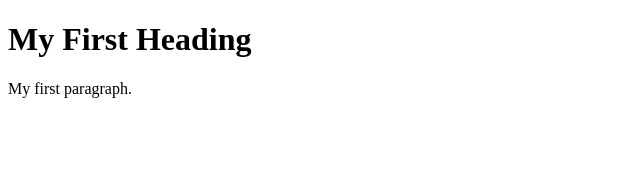
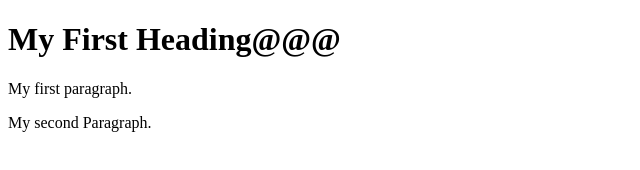
Before and after one commit to SuryaPratapSinghShekhawat01/javascript_test, a plain HTML site: page index.html in a window 1280 px wide. Shown: the whole page, without its empty margins (0-640 px from the left). Drawn offline with Linux system fonts and the light colour scheme.

Commit message:
third commit

```diff
--- a/index.html
+++ b/index.html
@@ -2,8 +2,8 @@
 <html>
 <body>
 
-<h1>My First Heading</h1>
+<h1>My First Heading@@@</h1>
 
 <p>My first paragraph.</p>
-
+<p>My second Paragraph.</p>
 </body>
```
